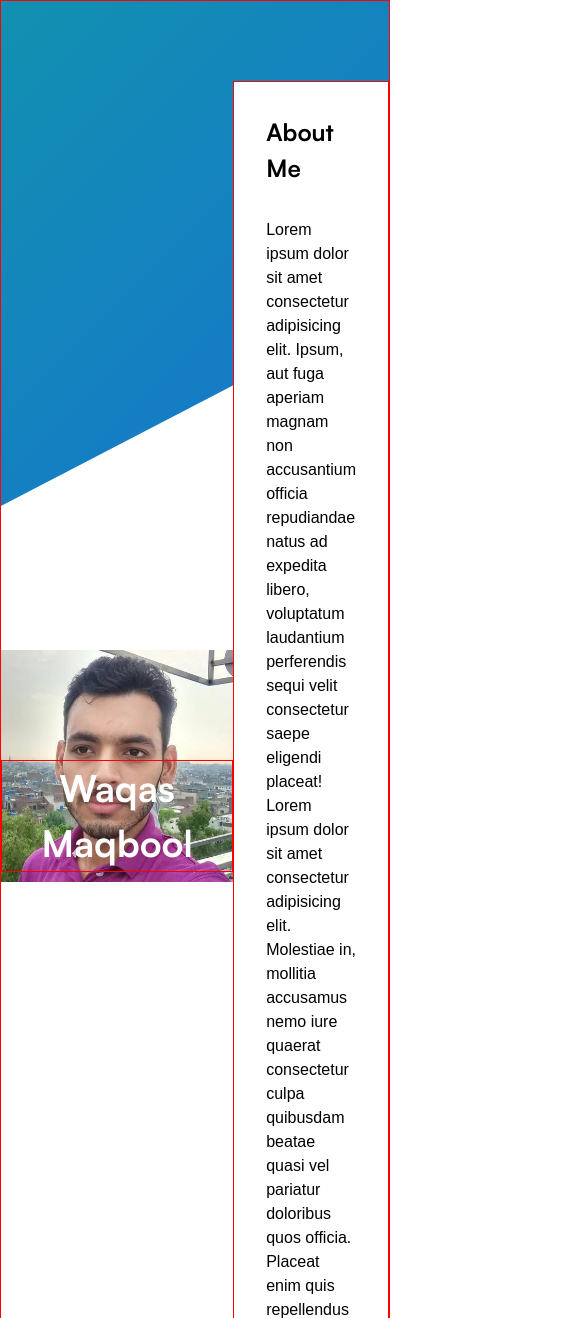
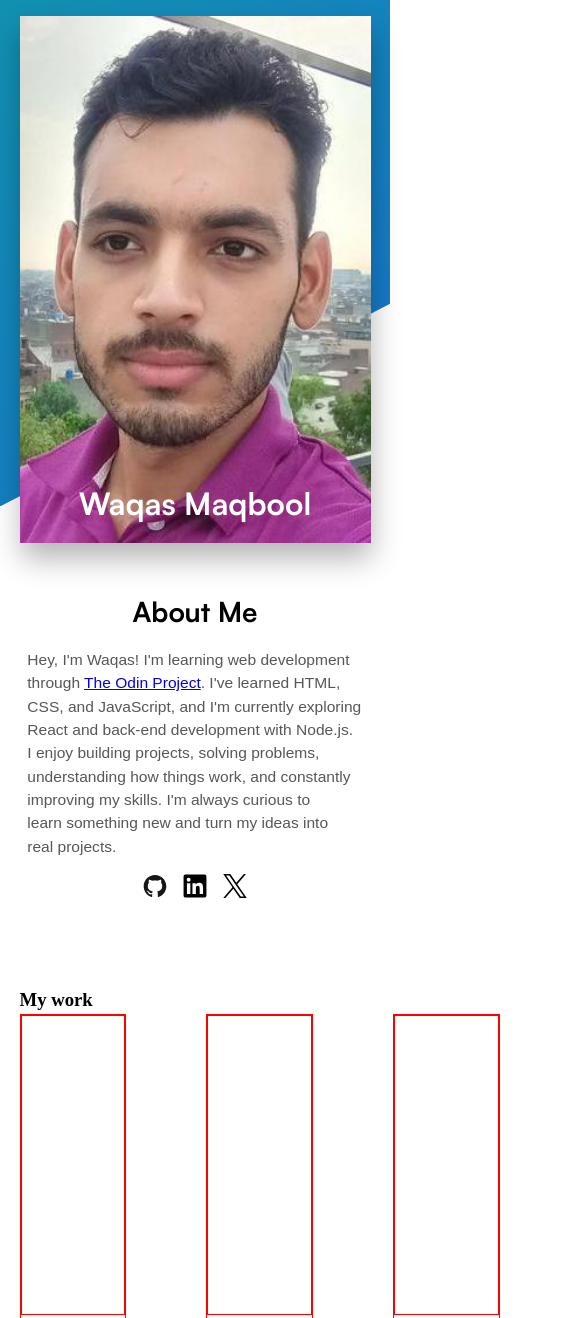
Before and after one commit to maqboolwebdev-stack/Homepage, a plain HTML site: page index.html in a window 390 px wide. Shown: the top 1318 px of the page, 583 px wide, since content can reach past the window. Drawn offline with Linux system fonts and the light colour scheme; a web font is replaced by a local one.

Commit message:
Add responsive styles for header
(desktop, tablet, mobile)

```diff
--- a/index.html
+++ b/index.html
@@ -5,7 +5,7 @@
     <meta name="viewport" content="width=device-width, initial-scale=1.0" />
     <title>Homepage</title>
     <link rel="stylesheet" href="style.css" />
-    <link rel="stylesheet" href="reset.css">
+    <link rel="stylesheet" href="reset.css" />
     <link rel="preconnect" href="https://fonts.googleapis.com" />
     <link rel="preconnect" href="https://fonts.gstatic.com" crossorigin />
     <link
@@ -14,8 +14,7 @@
     />
   </head>
   <body>
-    <div class="wrapper">
-      <header>
+    <header class="header wrapper">
       <div class="image-container">
         <img src="assets/images/myProfile.jpeg" alt="Profile image" />
         <h1 class="name">Waqas Maqbool</h1>
@@ -23,25 +22,40 @@
       <div class="about-me-container">
         <h2 class="about-heading">About Me</h2>
         <p class="about-text">
-            Lorem ipsum dolor sit amet consectetur adipisicing elit. Ipsum, aut
-            fuga aperiam magnam non accusantium officia repudiandae natus ad
-            expedita libero, voluptatum laudantium perferendis sequi velit
-            consectetur saepe eligendi placeat! Lorem ipsum dolor sit amet
-            consectetur adipisicing elit. Molestiae in, mollitia accusamus nemo
-            iure quaerat consectetur culpa quibusdam beatae quasi vel pariatur
-            doloribus quos officia. Placeat enim quis repellendus qui?
+         Hey, I'm Waqas! I'm learning web development through <a href="https://www.theodinproject.com/" target="_blank">The Odin Project</a>. I've learned HTML, CSS, and JavaScript, and I'm currently exploring React and back-end development with Node.js.
+         <br>
+          I enjoy building projects, solving problems, understanding how things work, and constantly improving my skills. I'm always curious to learn something new and turn my ideas into real projects.
         </p>
-          <div class="about-links">
+        <div class="about-links links">
+          <a
+            href="https://github.com/maqboolwebdev-stack"
+            target="_blank"
+            rel="noopener noreferrer"
+            title="Visit my Github profile"
+          >
             <img src="assets/icons/github.svg" alt="Github icon" />
+          </a>
+          <a
+            href="https://www.linkedin.com/in/waqas-maqbool-24ab72385/"
+            target="_blank"
+            rel="noopener noreferrer"
+            title="Linkedin profile"
+          >
             <img src="assets/icons/linkedin.svg" alt="linkedin icon" />
+          </a>
+          <a
+            href="https://x.com/waqas_maqb96092"
+            target="_blank"
+            rel="noopener noreferrer"
+            title="X (Twitter)"
+          >
             <img src="assets/icons/x.svg" alt="X icon formerly(Twitter)" />
+          </a>
         </div>
       </div>
     </header>
-    </div>
 
-    <div class="wrapper">
-      <main>
+    <main class="main wrapper">
       <h3 class="my-work-heading">My work</h3>
       <div class="project-container">
         <div class="project-card">
@@ -49,7 +63,7 @@
           <div class="project-details">
             <div class="project-header">
               <h4>Project name</h4>
-                <div class="project-links">
+              <div class="project-links links">
                 <img src="assets/icons/github.svg" alt="Github icon" />
                 <img
                   src="assets/icons/external-link.svg"
@@ -59,10 +73,10 @@
             </div>
             <div class="project-description">
               <p>
-                  Lorem ipsum dolor sit amet consectetur adipisicing elit.
-                  Libero labore non ullam impedit hic voluptate, quia officiis
-                  sunt esse officia, ab quos alias temporibus repellat dolores
-                  placeat id nesciunt error.
+                Lorem ipsum dolor sit amet consectetur adipisicing elit. Libero
+                labore non ullam impedit hic voluptate, quia officiis sunt esse
+                officia, ab quos alias temporibus repellat dolores placeat id
+                nesciunt error.
               </p>
             </div>
           </div>
@@ -72,7 +86,7 @@
           <div class="project-details">
             <div class="project-header">
               <h4>Project name</h4>
-                <div class="project-links">
+              <div class="project-links links">
                 <img src="assets/icons/github.svg" alt="Github icon" />
                 <img
                   src="assets/icons/external-link.svg"
@@ -82,10 +96,10 @@
             </div>
             <div class="project-description">
               <p>
-                  Lorem ipsum dolor sit amet consectetur adipisicing elit.
-                  Libero labore non ullam impedit hic voluptate, quia officiis
-                  sunt esse officia, ab quos alias temporibus repellat dolores
-                  placeat id nesciunt error.
+                Lorem ipsum dolor sit amet consectetur adipisicing elit. Libero
+                labore non ullam impedit hic voluptate, quia officiis sunt esse
+                officia, ab quos alias temporibus repellat dolores placeat id
+                nesciunt error.
               </p>
             </div>
           </div>
@@ -95,7 +109,7 @@
           <div class="project-details">
             <div class="project-header">
               <h4>Project name</h4>
-                <div class="project-links">
+              <div class="project-links links">
                 <img src="assets/icons/github.svg" alt="Github icon" />
                 <img
                   src="assets/icons/external-link.svg"
@@ -105,10 +119,10 @@
             </div>
             <div class="project-description">
               <p>
-                  Lorem ipsum dolor sit amet consectetur adipisicing elit.
-                  Libero labore non ullam impedit hic voluptate, quia officiis
-                  sunt esse officia, ab quos alias temporibus repellat dolores
-                  placeat id nesciunt error.
+                Lorem ipsum dolor sit amet consectetur adipisicing elit. Libero
+                labore non ullam impedit hic voluptate, quia officiis sunt esse
+                officia, ab quos alias temporibus repellat dolores placeat id
+                nesciunt error.
               </p>
             </div>
           </div>
@@ -118,7 +132,7 @@
           <div class="project-details">
             <div class="project-header">
               <h4>Project name</h4>
-                <div class="project-links">
+              <div class="project-links links">
                 <img src="assets/icons/github.svg" alt="Github icon" />
                 <img
                   src="assets/icons/external-link.svg"
@@ -128,10 +142,10 @@
             </div>
             <div class="project-description">
               <p>
-                  Lorem ipsum dolor sit amet consectetur adipisicing elit.
-                  Libero labore non ullam impedit hic voluptate, quia officiis
-                  sunt esse officia, ab quos alias temporibus repellat dolores
-                  placeat id nesciunt error.
+                Lorem ipsum dolor sit amet consectetur adipisicing elit. Libero
+                labore non ullam impedit hic voluptate, quia officiis sunt esse
+                officia, ab quos alias temporibus repellat dolores placeat id
+                nesciunt error.
               </p>
             </div>
           </div>
@@ -141,7 +155,7 @@
           <div class="project-details">
             <div class="project-header">
               <h4>Project name</h4>
-                <div class="project-links">
+              <div class="project-links links">
                 <img src="assets/icons/github.svg" alt="Github icon" />
                 <img
                   src="assets/icons/external-link.svg"
@@ -151,10 +165,10 @@
             </div>
             <div class="project-description">
               <p>
-                  Lorem ipsum dolor sit amet consectetur adipisicing elit.
-                  Libero labore non ullam impedit hic voluptate, quia officiis
-                  sunt esse officia, ab quos alias temporibus repellat dolores
-                  placeat id nesciunt error.
+                Lorem ipsum dolor sit amet consectetur adipisicing elit. Libero
+                labore non ullam impedit hic voluptate, quia officiis sunt esse
+                officia, ab quos alias temporibus repellat dolores placeat id
+                nesciunt error.
               </p>
             </div>
           </div>
@@ -164,7 +178,7 @@
           <div class="project-details">
             <div class="project-header">
               <h4>Project name</h4>
-                <div class="project-links">
+              <div class="project-links links">
                 <img src="assets/icons/github.svg" alt="Github icon" />
                 <img
                   src="assets/icons/external-link.svg"
@@ -174,21 +188,20 @@
             </div>
             <div class="project-description">
               <p>
-                  Lorem ipsum dolor sit amet consectetur adipisicing elit.
-                  Libero labore non ullam impedit hic voluptate, quia officiis
-                  sunt esse officia, ab quos alias temporibus repellat dolores
-                  placeat id nesciunt error.
+                Lorem ipsum dolor sit amet consectetur adipisicing elit. Libero
+                labore non ullam impedit hic voluptate, quia officiis sunt esse
+                officia, ab quos alias temporibus repellat dolores placeat id
+                nesciunt error.
               </p>
             </div>
           </div>
         </div>
       </div>
     </main>
-    </div>
+
     <footer>
       <div class="wrapper footer-wrapper">
         <div class="text-side">
-
           <h5 class="contact-heading">Contact me</h5>
           <p class="proposal">
             Please get in touch if you think our work could be mutually
@@ -199,7 +212,6 @@
             <p class="address-town">Random Town, California 12345</p>
           </address>
           <div class="contacts-container">
-
             <div class="phone">
               <img src="assets/icons/phone.svg" alt="phone icon" />
               <p>+92&#8209;325&#8209;1505&#8209;361</p>
@@ -209,14 +221,14 @@
               <p>maqbool.webdev@gmail.com</p>
             </div>
           </div>
-        <div class="footer-links">
+          <div class="footer-links links">
             <img src="assets/icons/github.svg" alt="Github icon" />
             <img src="assets/icons/linkedin.svg" alt="linkedin icon" />
             <img src="assets/icons/x.svg" alt="X icon formerly(Twitter)" />
           </div>
         </div>
         <div class="image-side">
-        <img src="assets/images/myProfile.jpeg" alt="profile image">
+          <img src="assets/images/myProfile.jpeg" alt="profile image" />
         </div>
       </div>
     </footer>
--- a/style.css
+++ b/style.css
@@ -39,21 +39,23 @@ body::before {
 
 .wrapper {
   max-width: 1200px;
+  width: 90%;
   margin: 0 auto;
 }
 
 /* header style start */
 
-header {
-  border: 1px solid red;
+.header {
   display: flex;
-  padding-top: 5rem;
+  padding-top: 4rem;
   align-items: center;
   justify-content: center;
+  gap: 0;
 }
 
 .about-links img {
-  width: 40px;
+  width: clamp(24px, 4vw, 40px);
+  height: auto;
 }
 
 .about-links {
@@ -65,42 +67,189 @@ header {
 .about-heading {
   font-family: 'Satoshi', sans-serif;
   font-weight: bold;
+  font-size: clamp(1.75rem, 1.2rem + 2.5vw, 3rem);
 }
 
 .about-text {
   font-family: 'Cascadia Code', sans-serif;
+  font-size: clamp(1rem, 0.9rem + 0.5vw, 1.25rem);
+  color: hsl(30deg 1.15% 34.12%);
+}
+
+.about-text a:hover {
+  text-decoration: none;
+}
+.about-text a:visited {
+  color: purple;
 }
 
 .about-me-container {
   background-color: white;
-  width: 50%;
-  padding: 2rem;
+  padding: min(2vw, 2.5rem);
   height: fit-content;
   display: flex;
-  gap: 2rem;
+  gap: 1.5rem;
   flex-direction: column;
-  border: 1px solid red;
+  flex: 1;
+  box-shadow: 0 15px 35px rgba(0, 0, 0, 0.15);
 }
 
 .image-container {
   position: relative;
+  flex: 0 0 42%;
+  max-width: 500px;
+  overflow: hidden;
+  box-shadow: 11px 11px 28px -1px rgba(0, 0, 0, 0.3);
+}
+
+.image-container img {
+  width: 100%;
+  height: 100%;
+  aspect-ratio: 3 / 4;
+  object-fit: cover;
 }
 
 .name {
   position: absolute;
-  bottom: 10px;
+  bottom: 1rem;
   width: 100%;
   text-align: center;
-  border: 1px solid red;
   color: white;
   font-family: 'Satoshi', sans-serif;
   font-weight: bold;
-  font-size: 2.3rem;
+  font-size: clamp(1.75rem, 1rem + 3vw, 3rem);
 }
 
+/* style of the all svg icons links on the page */
+
+.links {
+  transition: all 0.5s ease;
+}
+
+.links img:hover,
+img:focus {
+  cursor: pointer;
+  transform: scale(1.1);
+  opacity: 0.8;
+}
+
+@media (max-width: 1075px) {
+  .header {
+    display: block;
+    position: relative;
+    padding: 10rem 3rem 0 3rem;
+  }
+
+  .image-container {
+    float: left;
+    width: 45%;
+    max-width: 320px;
+    margin: -4rem 1.5rem 0rem -2rem;
+  }
+
+  .image-container img {
+    width: 100%;
+    aspect-ratio: 1 / 1;
+    object-fit: cover;
+    display: block;
+  }
+
+  .about-me-container {
+    display: block;
+    padding-top: 3rem;
+  }
+
+  .about-heading {
+    text-align: center;
+    margin-top: 0;
+  }
+
+  .about-text {
+    margin: 1rem 0;
+  }
+  .image-container {
+    float: left;
+    overflow: visible;
+  }
+  .name {
+    bottom: auto;
+    top: -0.5rem;
+    left: 100%;
+    width: max-content;
+    margin-left: 1rem;
+    text-align: left;
+    white-space: nowrap;
+  }
+}
+
+@media (max-width: 768px) {
+  .header {
+    display: flex;
+    flex-direction: column;
+    padding: 0;
+  }
+
+  .image-container {
+    float: none;
+    width: 100%;
+    max-width: 100%;
+    margin: 0;
+    position: relative;
+    overflow: hidden;
+    margin-top: 1rem;
+  box-shadow: 1px 16px 28px -1px rgba(0, 0, 0, 0.3);
+  }
+
+  .image-container img {
+    width: 100%;
+    aspect-ratio: 4 / 3;
+    object-fit: cover;
+    display: block;
+
+  }
+
+  .name {
+    top: auto;
+    left: 0;
+    bottom: 1rem;
+    width: 100%;
+    margin-left: 0;
+    text-align: center;
+    white-space: normal;
+    font-size: clamp(1.5rem, 1.2rem + 3vw, 2.2rem);
+
+  }
+
+  .about-me-container {
+    display: block;
+    width: 100%;
+    box-shadow: none;
+  }
+
+  .about-heading {
+    text-align: center;
+    margin-top: 0;
+    font-size: clamp(1.5rem, 1rem + 3vw, 2rem);
+  }
+
+  .about-text {
+    margin: 1rem 0;
+    font-size: clamp(0.95rem, 0.85rem + 0.5vw, 1.1rem);
+  }
+
+  .about-links {
+    justify-content: center;    /* mobile pe icons center mein zyada acha lagta hai */
+  }
+}
+
+@media (max-width: 425px) {
+  .image-container img {
+    aspect-ratio: 2 / 3;
+  }
+}
 /* main styling */
-main {
-  padding: 5rem;
+.main {
+  padding: 5rem 0rem;
 }
 
 .project-card {
@@ -150,10 +299,9 @@ footer {
 }
 
 .footer-wrapper {
-  border: 1px solid red;
   display: flex;
   justify-content: space-between;
-  padding: 5rem;
+  padding: 5rem 0rem;
 }
 
 .footer-links {
@@ -174,7 +322,7 @@ footer {
 .email {
   display: flex;
   align-items: center;
-  gap: .8rem;
+  gap: 0.8rem;
 }
 
 .text-side {
@@ -182,5 +330,4 @@ footer {
   display: flex;
   flex-direction: column;
   gap: 1rem;
-  border: 1px solid red;
 }
```
Lines whose indentation alone changed are shown as unchanged.
